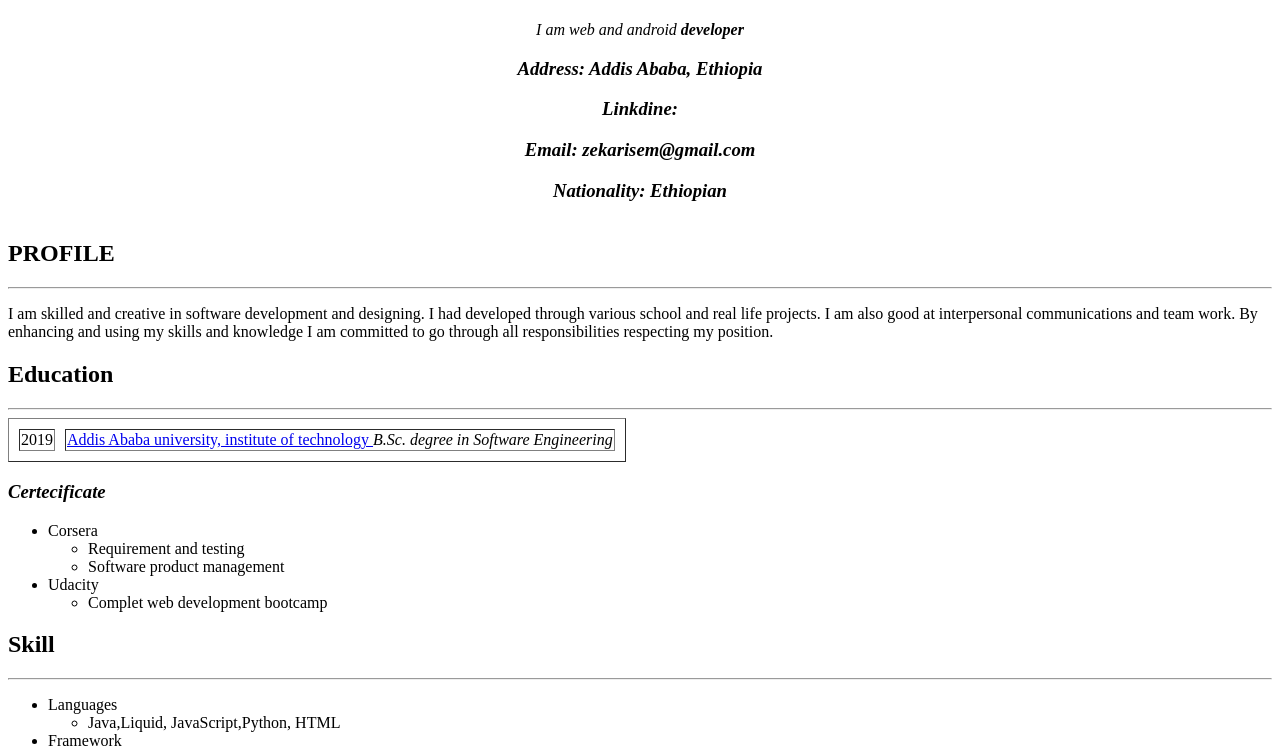
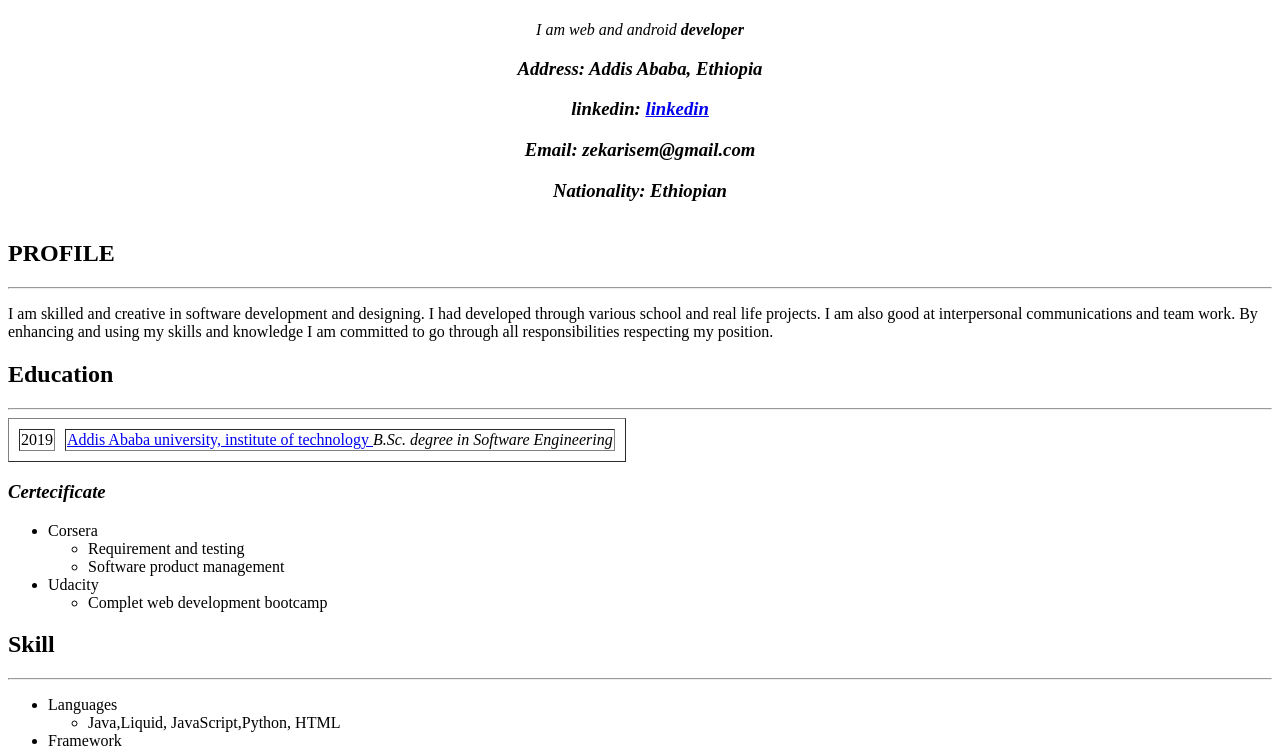
Before and after one commit to zakMekonne/cv, a plain HTML site: page index.html in a window 1280 px wide. Shown: the part 59-807 px from the top of the page. Drawn offline with Linux system fonts and the light colour scheme.

Commit message:
add linkedin link

```diff
--- a/index.html
+++ b/index.html
@@ -26,7 +26,7 @@
         <em>I am web and android <strong>developer</strong> </em>
         <em>
           <h3>Address: Addis Ababa, Ethiopia </h3>
-          <h3> Linkdine:  <br>
+          <h3> linkedin: <a href="https://www.linkedin.com/in/zekarise-mekonnen-7b523b1a4/">linkedin</a> <br>
             </h3>
           <h3>Email: zekarisem@gmail.com</h3>
 
```
